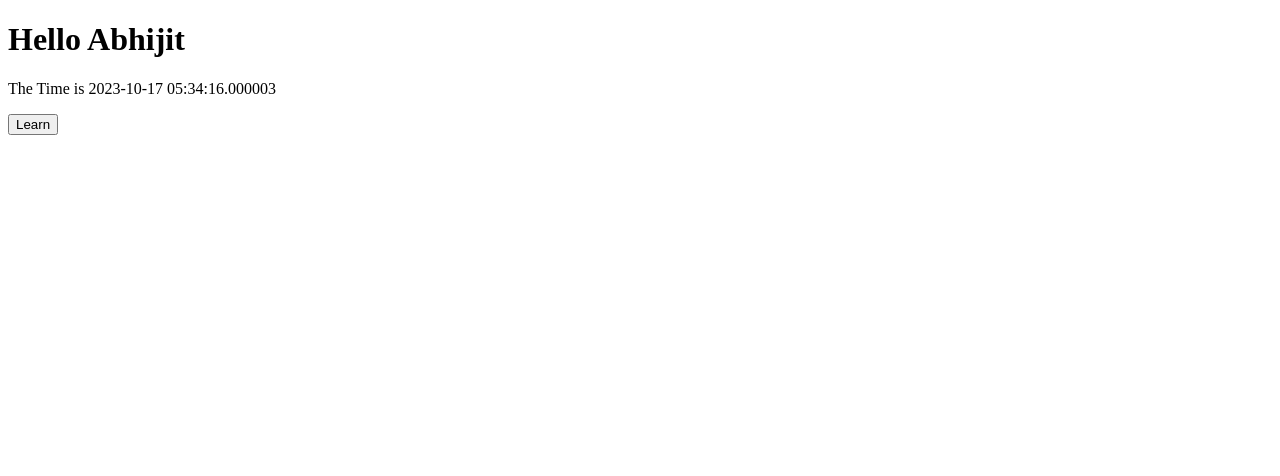
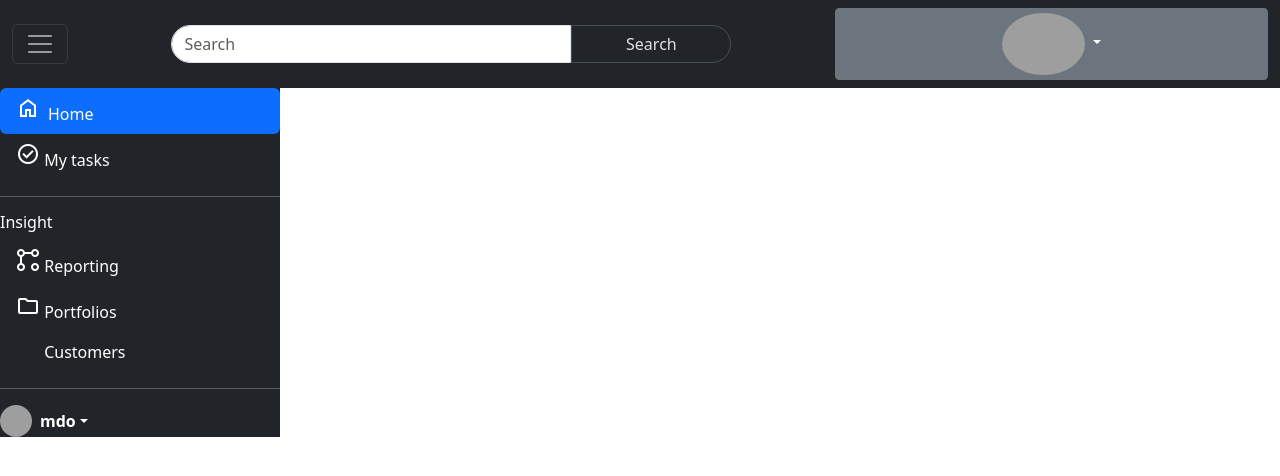
Before and after one commit to ROYALHERMIT/task_manager, a Flask app: page / in a window 1280 px wide. Shown: the top 476 px of the page. Run offline with Flask 3, Linux system fonts and the light colour scheme; grey boxes are pictures that could not be loaded.

Commit message:
sidebar,nav bar

```diff
--- a/app.py
+++ b/app.py
@@ -3,17 +3,10 @@ import datetime
 
 app = Flask(__name__)
 
-@app.route('/', methods=['GET'])
+@app.route('/')
 def hello():
-    now = datetime.datetime.now()
-    kwargs = dict()
-    type = 'student'
-    student = {'name':'Abhijit','age':24,'type':'student'}
-    teacher = {'name':'Rick Da','age':22,'type':'teacher'}
-    entities = {'student':student,'teacher':teacher}
 
-
-    return render_template('index.html', now=now, type=type, student=student, teacher=teacher, entities=entities)
+    return render_template('index.html')
 
 if __name__ == '__main__':
     app.run(debug=True)
--- /dev/null
+++ b/static/css/style.css
@@ -0,0 +1,23 @@
+.searred{
+    border-radius: 50px 0 0 50px;
+    width: 25rem;
+}
+
+.searredb{
+    border-radius: 0 50px 50px 0;
+    width: 10rem;
+}
+
+.btn-outline-success{
+    border-color: #495057 !important;
+    color: #dee2e6 !important;
+}
+
+.proimg{
+    width: 20%;
+    border-radius: 50%;
+}
+
+.dropicon{
+    margin-bottom: -8px !important;
+}
--- a/templates/index.html
+++ b/templates/index.html
@@ -1,18 +1,110 @@
 <!DOCTYPE html>
 <html lang="en">
+
 <head>
-    <meta charset="UTF-8">
-    <meta name="viewport" content="width=device-width, initial-scale=1.0">
-    <title>Document</title>
+  <meta charset="UTF-8">
+  <meta name="viewport" content="width=device-width, initial-scale=1.0">
+  <title>Home</title>
+  <link rel="stylesheet" href="https://fonts.googleapis.com/css2?family=Material+Symbols+Outlined:opsz,wght,FILL,GRAD@20..48,100..700,0..1,-50..200" />
+  <link href="https://cdn.jsdelivr.net/npm/bootstrap@5.3.2/dist/css/bootstrap.min.css" rel="stylesheet" integrity="sha384-T3c6CoIi6uLrA9TneNEoa7RxnatzjcDSCmG1MXxSR1GAsXEV/Dwwykc2MPK8M2HN" crossorigin="anonymous">
+  <link rel="stylesheet" href="{{ url_for('static', filename='css/style.css') }}">
 </head>
+
 <body>
-    <h1>Hello {{entities[type]['name']}}</h1>
-    <p>The Time is {{now}}</p>
-    {%if type == 'student'%}
-        <button>Learn</button>
-    {%elif type == 'teacher' %}
-        <button>teach</button>
-        <button>evaluate</button>
-    {%endif%}
+  <div class="collapse" id="navbarToggleExternalContent">
+    <div class="bg-dark p-4">
+      <h5 class="text-white h4">Collapsed content</h5>
+      <span class="text-muted">Toggleable via the navbar brand.</span>
+    </div>
+  </div>
+  <nav class="navbar navbar-dark bg-dark">
+    <div class="container-fluid">
+      <button class="navbar-toggler" type="button" data-bs-toggle="collapse"
+        data-bs-target="#navbarToggleExternalContent" aria-controls="navbarToggleExternalContent" aria-expanded="false"
+        aria-label="Toggle navigation">
+        <span class="navbar-toggler-icon"></span>
+      </button>
+      <div>
+        <form class="d-flex justify-content-center" role="search">
+          <input class="form-control searred" type="search" placeholder="Search" aria-label="Search">
+          <button class="btn btn-outline-success searredb" type="submit">Search</button>
+        </form>
+      </div>
+      <div class="dropdown d-flex justify-content-end">
+        <a class="btn btn-secondary btn-sm dropdown-toggle" href="#" role="button" id="dropdownMenuLink" data-bs-toggle="dropdown" aria-expanded="false">
+          <img class="proimg" src="https://m.media-amazon.com/images/I/01Kv-W2ysOL._SY600_.png" alt="">
+        </a>
+
+        <ul class="dropdown-menu" aria-labelledby="dropdownMenuLink">
+          <li><a class="dropdown-item" href="#"><i class="material-symbols-outlined dropicon">add</i>New workspace</a></li>
+          <li><a class="dropdown-item" href="#"><i class="material-symbols-outlined">person_add</i>Invite to </a></li>
+          <hr>
+          <li><a class="dropdown-item" href="#"><i class="material-symbols-outlined">account_circle</i>Profile</a></li>
+          <li><a class="dropdown-item" href="#"><i class="material-symbols-outlined">arrow_forward</i>Sign out</a></li>
+        </ul>
+      </div>
+    </div>
+  </nav>
+
+  <div class="text-white bg-dark mb-auto" style="width: 280px; ">
+    <ul class="nav nav-pills flex-column">
+      <li class="nav-item">
+        <a href="#" class="nav-link active" aria-current="page">
+          <i class=" me-2 material-symbols-outlined">home</i>Home
+        </a>
+      </li>
+      <li>
+        <a href="#" class="nav-link text-white"><span class="material-symbols-outlined">check_circle</span>
+          My tasks
+        </a>
+      </li>
+      <hr>
+      <h6>Insight</h6>
+      <li>
+        <a href="#" class="nav-link text-white">
+          <span class="material-symbols-outlined">
+            linked_services
+          </span>
+          Reporting
+        </a>
+      </li>
+      <li>
+        <a href="#" class="nav-link text-white">
+          <span class="material-symbols-outlined">
+            folder
+            </span>
+            Portfolios
+        </a>
+      </li>
+      <li>
+        <a href="#" class="nav-link text-white">
+          <svg class="bi me-2" width="16" height="16">
+            <use xlink:href="#people-circle" />
+          </svg>
+          Customers
+        </a>
+      </li>
+    </ul>
+    <hr>
+    <div class="dropdown">
+      <a href="#" class="d-flex align-items-center text-white text-decoration-none dropdown-toggle" id="dropdownUser1"
+        data-bs-toggle="dropdown" aria-expanded="false">
+        <img src="https://github.com/mdo.png" alt="" width="32" height="32" class="rounded-circle me-2">
+        <strong>mdo</strong>
+      </a>
+      <ul class="dropdown-menu dropdown-menu-dark text-small shadow" aria-labelledby="dropdownUser1">
+        <li><a class="dropdown-item" href="#">New project...</a></li>
+        <li><a class="dropdown-item" href="#">Settings</a></li>
+        <li><a class="dropdown-item" href="#">Profile</a></li>
+        <li>
+          <hr class="dropdown-divider">
+        </li>
+        <li><a class="dropdown-item" href="#">Sign out</a></li>
+      </ul>
+    </div>
+  </div>
+
+  <script src="https://cdn.jsdelivr.net/npm/bootstrap@5.3.2/dist/js/bootstrap.bundle.min.js" integrity="sha384-C6RzsynM9kWDrMNeT87bh95OGNyZPhcTNXj1NW7RuBCsyN/o0jlpcV8Qyq46cDfL" crossorigin="anonymous"></script>
 </body>
+
 </html>
```
